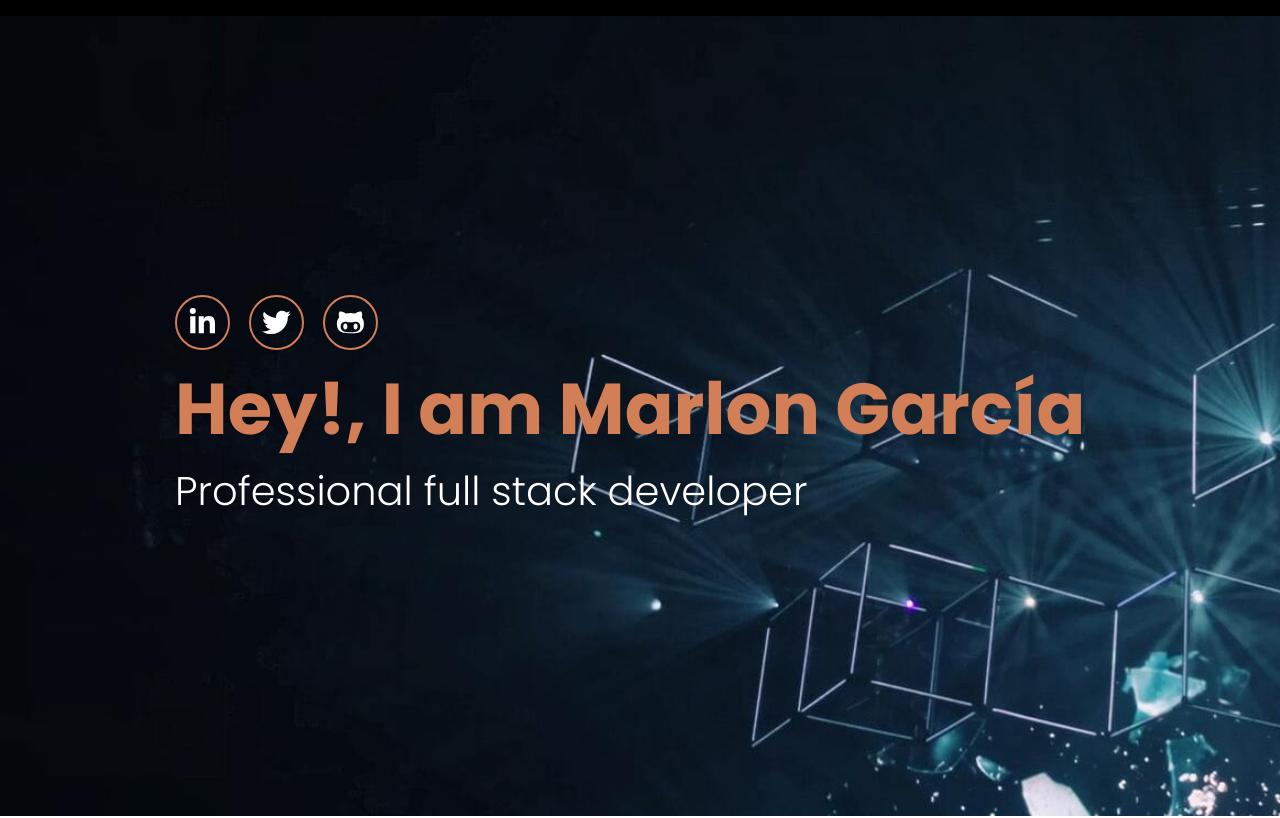
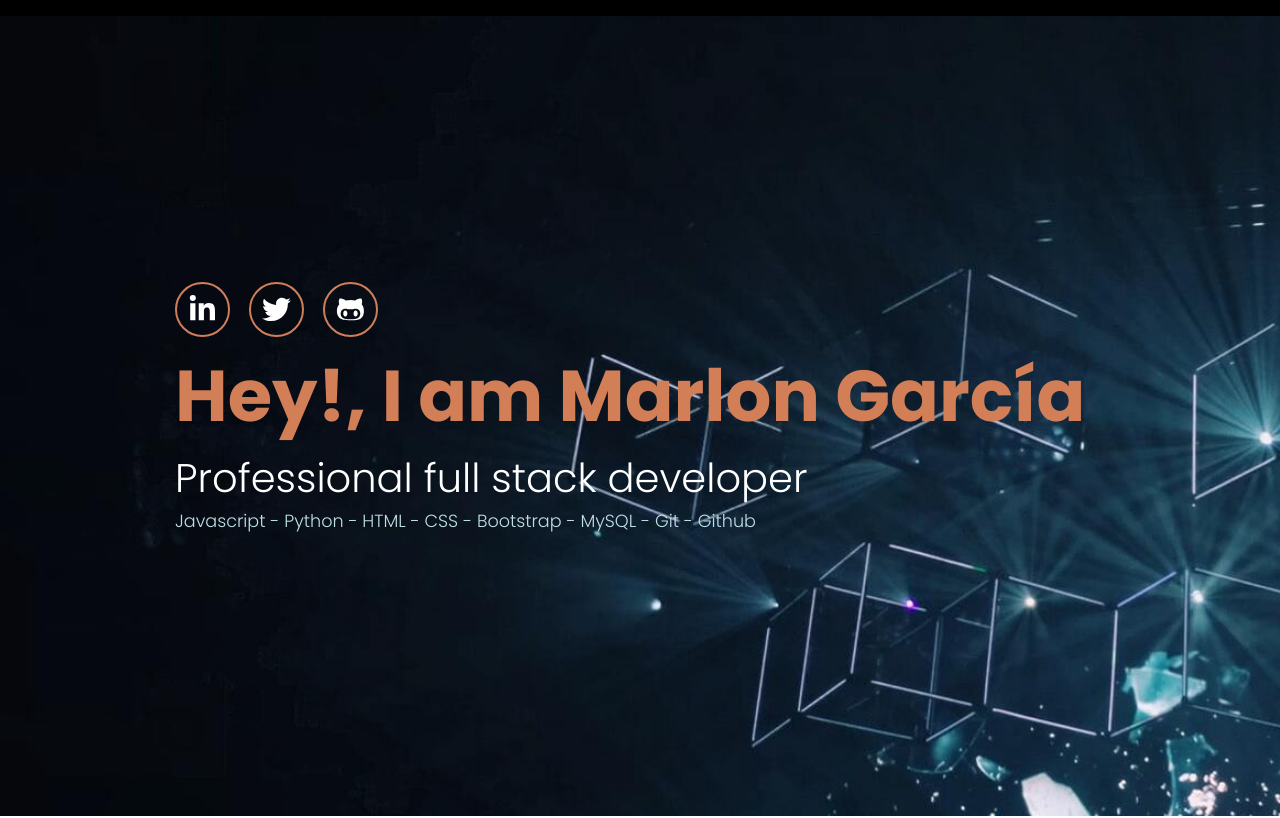
Before and after one commit to clasesucatmarlon/portafolioMG, a React (Create React App) app: page / in a window 1280 px wide. Shown: the top 818 px of the page. Built offline with nearby package versions, Linux system fonts and the light colour scheme.

Commit message:
Updated skills in banner

```diff
--- a/src/App.css
+++ b/src/App.css
@@ -58,12 +58,20 @@ body::-webkit-scrollbar {
   margin-left: 10rem;
 }
 
-.header__section p {
+.header__section .text__title {
   margin-left: 10rem;
   font-size: 2.5rem;
   font-weight: 300;
+  margin-bottom: 0rem;
+  color: white;
+}
+
+.header__section .text__skill {
+  margin-left: 10rem;
+  font-size: 1.1rem;
+  font-weight: 300;
   margin-bottom: 1rem;
-  color: white;
+  color: #bedfe6;
 }
 
 .header__ul {
--- a/src/components/Banner.js
+++ b/src/components/Banner.js
@@ -6,6 +6,7 @@ const Banner = () => {
     const [state] = React.useState({
         title: 'Hey!, I am Marlon García',
         text: "Professional full stack developer",
+        skill: 'Javascript - Python - HTML - CSS -  Bootstrap - MySQL - Git - Github',
         image: 'https://user-images.githubusercontent.com/60376045/98049840-7d899780-1dfe-11eb-9384-81c6fa5e7465.png'
     });
     return (
@@ -27,7 +28,8 @@ const Banner = () => {
                                 </a>
                             </ul>
                             <h1>{state.title}</h1>
-                            <p>{state.text}</p>
+                            <p className="text__title">{state.text}</p>
+                            <p className='text__skill'>{state.skill}</p>
                         </div>
                     </div>
                 </div>
```
